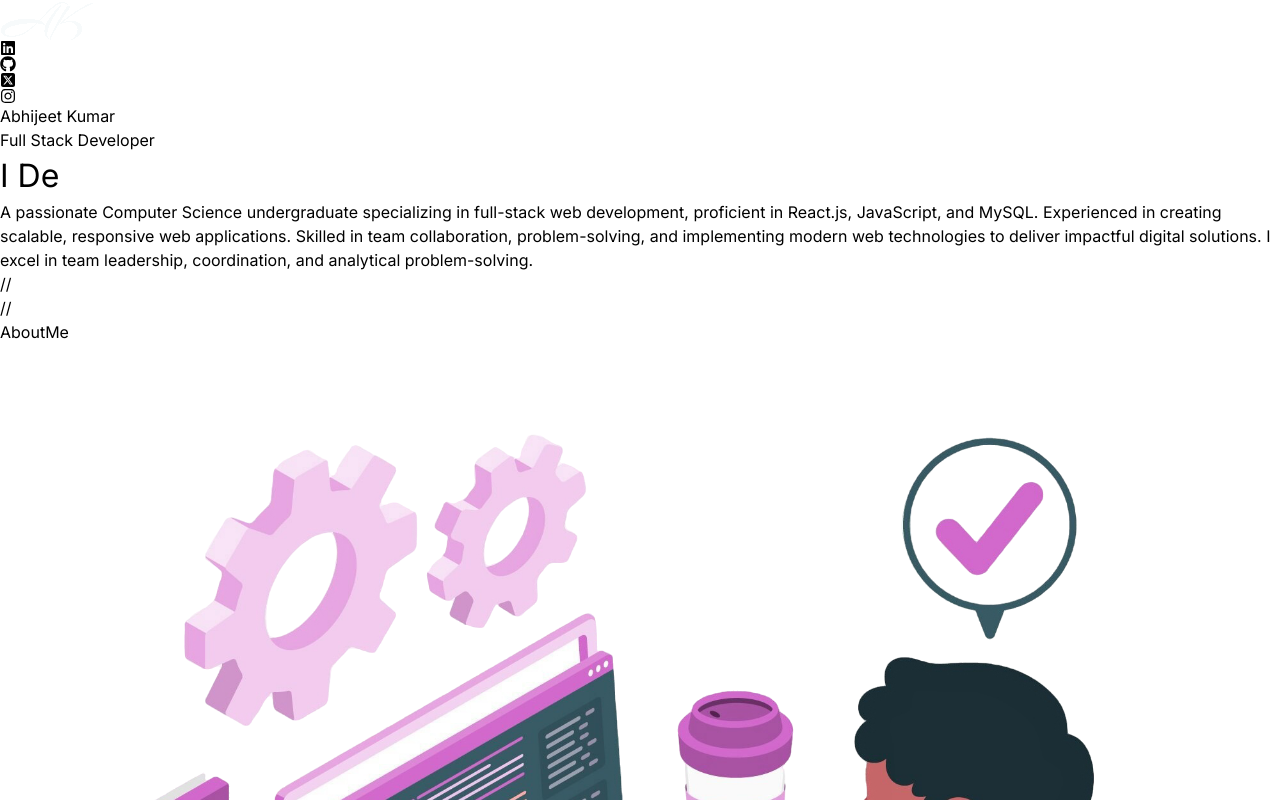
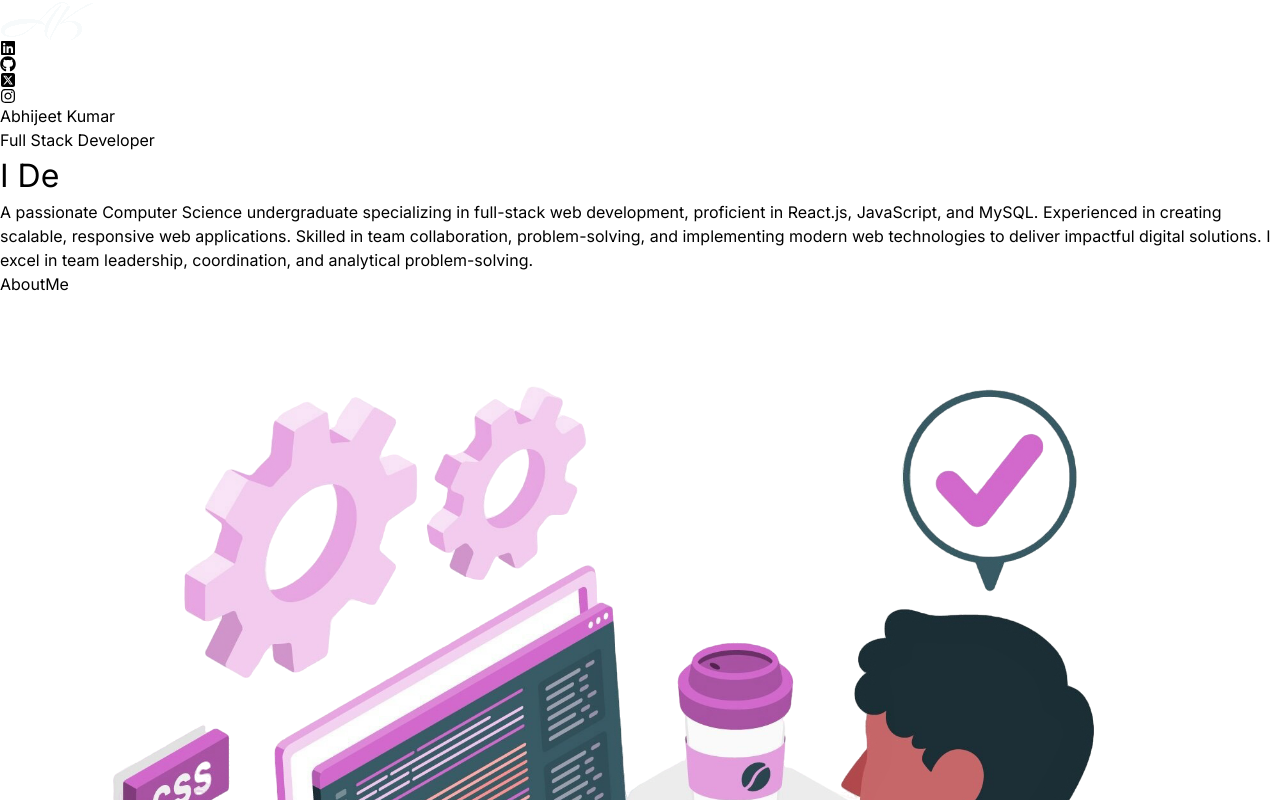
Before and after one commit to AabhijeetKumar/Portfolio1, a React (Vite) app: page / in a window 1280 px wide. Shown: the top 800 px of the page. Built offline with nearby package versions, Linux system fonts and the light colour scheme.

Commit message:
Update Hero.jsx

```diff
--- a/src/components/Hero.jsx
+++ b/src/components/Hero.jsx
@@ -66,9 +66,9 @@ export const Hero = () => {
                         </motion.p>
                     </div>
                 </div>
-                //<div className="w-full lg:w-1/4 lg:pt-8 ">
+                <div className="w-full lg:w-1/4 lg:pt-8 ">
 
-               // </div>
+                </div>
             </div>
         </div>
     )
```
